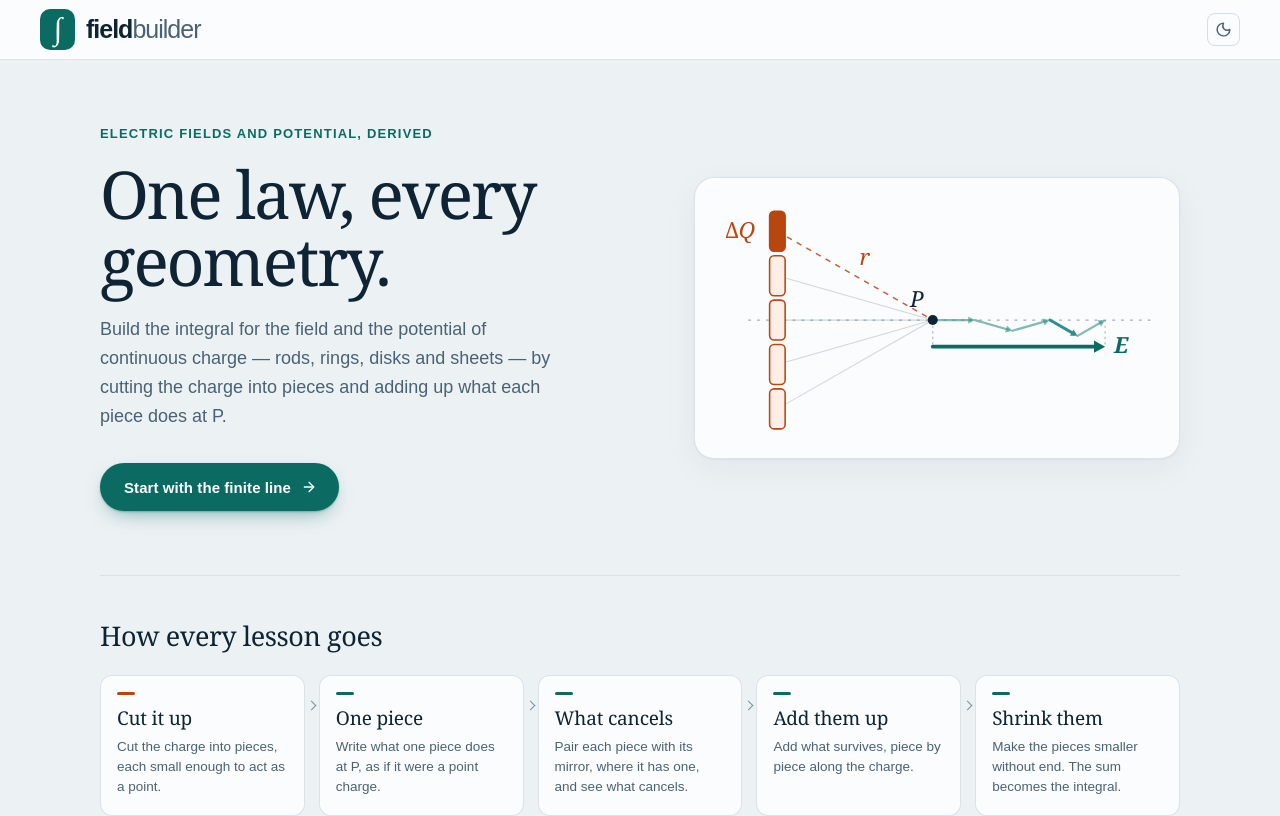
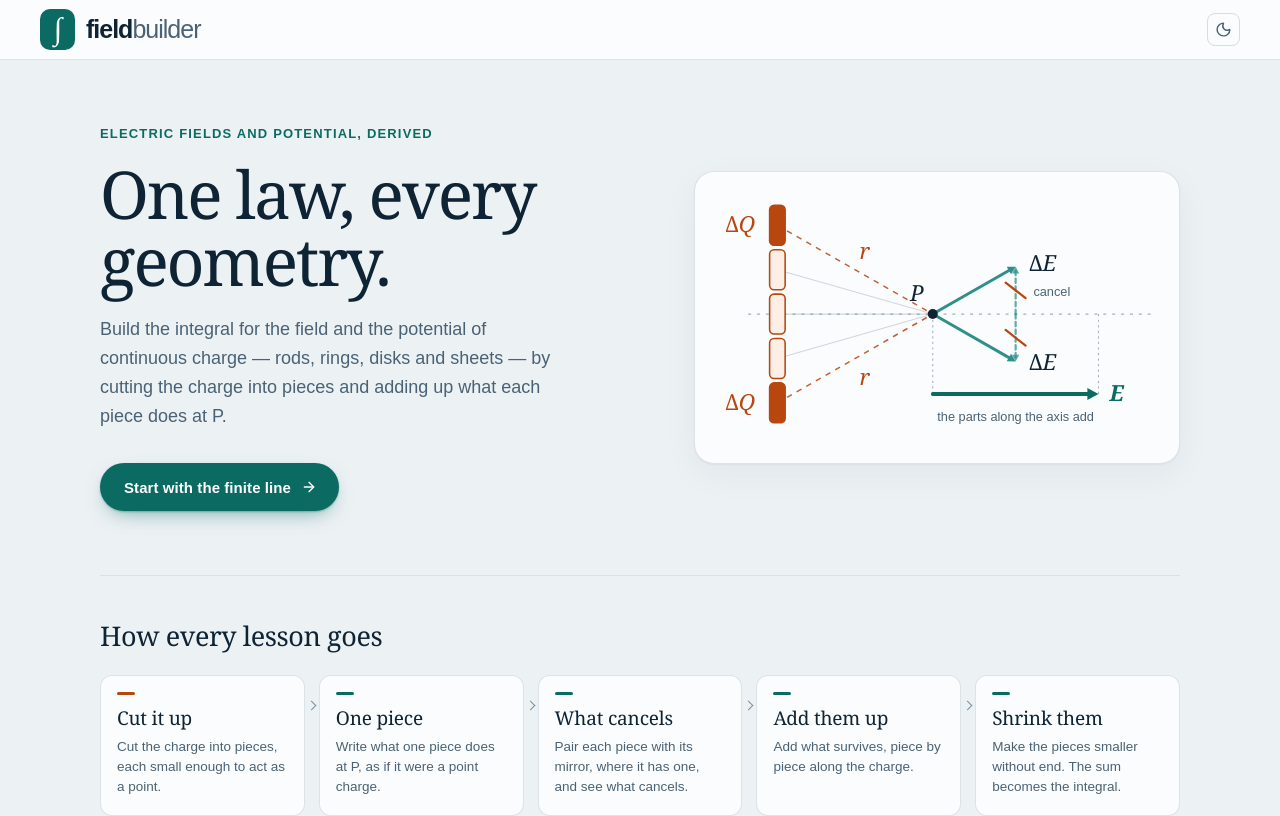
Before and after one commit to malekTheCoder/field-builder, a React (Vite) app: page / in a window 1280 px wide. Shown: the top 816 px of the page. Built offline with nearby package versions, Linux system fonts and the light colour scheme.

Commit message:
Home: the cover shows the pair's cross parts cancel and their axis parts add to E
Co-Authored-By: Claude Opus 5.5 <noreply@anthropic.com>

```diff
--- a/src/home/Home.tsx
+++ b/src/home/Home.tsx
@@ -50,32 +50,46 @@ const STEPS:{name:string;text:string}[]=[
  {name:'Add them up',text:'Add what survives, piece by piece along the charge.'},
  {name:'Shrink them',text:'Make the pieces smaller without end. The sum becomes the integral.'}];
 
-/** The picture the site is about, drawn once: a rod cut into pieces, one piece and its distance to P, and the
- * arrows of every piece added tip to tail at P -- the middle piece first, then each mirror pair, so the sum is
- * back on the axis after every pair, as the lessons add them -- with the field they make, E, beneath. To
- * scale: each piece's arrow falls off as the inverse square of its distance, so even the cover says nothing
- * that is not so. */
+/** The picture the site is about, drawn once: a rod cut into pieces, and the argument of every lesson in one
+ * frame. The top piece and its mirror at the bottom are the same distance from P, so their arrows there are
+ * the same length: their up and down parts are equal and opposite, and cancel; their parts along the axis
+ * point the same way, and add -- and adding every such pair is the field E, drawn beneath. It replaced a
+ * tip-to-tail chain of all five arrows, which zigzagged and said nothing about cancelling. */
 function Cover(){
- const P={x:226,y:150},rod=86,pieces=[70,110,150,190,230],chosen=0,unit=38,order=[2,1,3,0,4];
- const arrows=pieces.map(y=>{const dx=P.x-rod,dy=P.y-y,r=Math.hypot(dx,dy),len=unit*(dx/r)**2;return {ux:dx/r,uy:dy/r,len}});
- const head=(x:number,y:number,ux:number,uy:number,s:number)=>`M${x} ${y}L${x-ux*s-uy*s*.55} ${y-uy*s+ux*s*.55}L${x-ux*s+uy*s*.55} ${y-uy*s-ux*s*.55}Z`;
- const arrow=(x0:number,y0:number,ux:number,uy:number,len:number,key:string|number,cls:string,s:number)=>{const x=x0+ux*len,y=y0+uy*len;return <g key={key} className={cls}><path d={`M${x0} ${y0}L${x-ux*s*.6} ${y-uy*s*.6}`}/><path className="home-head" d={head(x,y,ux,uy,s)}/></g>};
- let at={x:P.x,y:P.y};
- const chain=order.map(i=>{const a=arrows[i],from=at;at={x:from.x+a.ux*a.len,y:from.y+a.uy*a.len};return arrow(from.x,from.y,a.ux,a.uy,a.len,i,'home-part'+(i===chosen?' is-chosen':''),6)});
- const net=at.x-P.x,below=24;
- return <svg className="home-cover" viewBox="28 40 404 222" aria-hidden="true">
+ const P={x:226,y:150},rod=86,pieces=[70,110,150,190,230],top=0,bottom=4,L=86;
+ const dx=P.x-rod,dy=P.y-pieces[top],r=Math.hypot(dx,dy),ux=dx/r,uy=dy/r;
+ const along=L*ux,across=L*uy,E=2*along,below=72;
+ const head=(x:number,y:number,hx:number,hy:number,s:number)=>`M${x} ${y}L${x-hx*s-hy*s*.55} ${y-hy*s+hx*s*.55}L${x-hx*s+hy*s*.55} ${y-hy*s-hx*s*.55}Z`;
+ const arrow=(x0:number,y0:number,hx:number,hy:number,len:number,cls:string,s:number)=>{const x=x0+hx*len,y=y0+hy*len;return <g className={cls}><path d={`M${x0} ${y0}L${x-hx*s*.6} ${y-hy*s*.6}`}/><path className="home-head" d={head(x,y,hx,hy,s)}/></g>};
+ const kx=P.x+along;
+ return <svg className="home-cover" viewBox="28 40 404 232" aria-hidden="true">
   <line className="home-axis" x1={rod-26} y1={P.y} x2={428} y2={P.y}/>
-  {pieces.map((y,i)=>i!==chosen&&<line key={i} className="home-ray" x1={rod} y1={y} x2={P.x} y2={P.y}/>)}
-  <line className="home-ray is-chosen" x1={rod} y1={pieces[chosen]} x2={P.x} y2={P.y}/>
-  <text className="home-label home-r" x={(rod+P.x)/2+4} y={(pieces[chosen]+P.y)/2-10}>r</text>
-  {pieces.map((y,i)=><rect key={i} className={'home-piece'+(i===chosen?' is-chosen':'')} x={rod-7} y={y-18} width={14} height={36} rx={4}/>)}
-  <text className="home-label home-dq" x={rod-20} y={pieces[chosen]+6} textAnchor="end"><tspan className="is-upright">Δ</tspan>Q</text>
-  {chain}
-  <line className="home-tie" x1={P.x} y1={P.y} x2={P.x} y2={P.y+below}/><line className="home-tie" x1={at.x} y1={at.y} x2={at.x} y2={P.y+below}/>
-  {arrow(P.x,P.y+below,1,0,net,'net','home-net',10)}
+  {pieces.map((y,i)=>i!==top&&i!==bottom&&<line key={i} className="home-ray" x1={rod} y1={y} x2={P.x} y2={P.y}/>)}
+  <line className="home-ray is-chosen" x1={rod} y1={pieces[top]} x2={P.x} y2={P.y}/>
+  <line className="home-ray is-chosen" x1={rod} y1={pieces[bottom]} x2={P.x} y2={P.y}/>
+  <text className="home-label home-r" x={(rod+P.x)/2+4} y={(pieces[top]+P.y)/2-10}>r</text>
+  <text className="home-label home-r" x={(rod+P.x)/2+4} y={(pieces[bottom]+P.y)/2+24}>r</text>
+  {pieces.map((y,i)=><rect key={i} className={'home-piece'+(i===top||i===bottom?' is-chosen':'')} x={rod-7} y={y-18} width={14} height={36} rx={4}/>)}
+  <text className="home-label home-dq" x={rod-20} y={pieces[top]+6} textAnchor="end"><tspan className="is-upright">Δ</tspan>Q</text>
+  <text className="home-label home-dq" x={rod-20} y={pieces[bottom]+6} textAnchor="end"><tspan className="is-upright">Δ</tspan>Q</text>
+  {/* Each piece's arrow at P: the top piece's leans down, its mirror's leans up. */}
+  {arrow(P.x,P.y,ux,uy,L,'home-part is-chosen',7)}
+  {arrow(P.x,P.y,ux,-uy,L,'home-part is-chosen',7)}
+  {/* Their parts across the axis: equal, opposite, struck through -- they cancel. */}
+  {arrow(kx,P.y,0,1,across,'home-cancel',6)}
+  {arrow(kx,P.y,0,-1,across,'home-cancel',6)}
+  <line className="home-strike" x1={kx-9} y1={P.y-across/2-7} x2={kx+9} y2={P.y-across/2+7}/>
+  <line className="home-strike" x1={kx-9} y1={P.y+across/2-7} x2={kx+9} y2={P.y+across/2+7}/>
+  <text className="home-note" x={kx+16} y={P.y-across/2+5}>cancel</text>
+  <text className="home-label home-de" x={kx+12} y={P.y+across+8}><tspan className="is-upright">Δ</tspan>E</text>
+  <text className="home-label home-de" x={kx+12} y={P.y-across+4}><tspan className="is-upright">Δ</tspan>E</text>
+  {/* Their parts along the axis add: two of them, laid end to end, is this pair's share of E. */}
+  <line className="home-tie" x1={P.x} y1={P.y} x2={P.x} y2={P.y+below}/><line className="home-tie" x1={P.x+E} y1={P.y} x2={P.x+E} y2={P.y+below}/>
+  {arrow(P.x,P.y+below,1,0,E,'home-net',10)}
+  <text className="home-note" x={P.x+E/2} y={P.y+below+24} textAnchor="middle">the parts along the axis add</text>
   <circle className="home-p" cx={P.x} cy={P.y} r={4.5}/>
   <text className="home-label" x={P.x-8} y={P.y-12} textAnchor="end">P</text>
-  <text className="home-label home-e" x={P.x+net+8} y={P.y+below+6}>E</text>
+  <text className="home-label home-e" x={P.x+E+10} y={P.y+below+6}>E</text>
  </svg>;
 }
 
--- a/src/home/home.css
+++ b/src/home/home.css
@@ -51,6 +51,12 @@
 .home-part path{stroke:var(--contribution);stroke-width:2;stroke-linecap:round;fill:none;opacity:.6}
 .home-part .home-head{fill:var(--contribution);stroke:none}
 .home-part.is-chosen path{stroke-width:2.6;opacity:1}
+.home-cancel path{stroke:var(--contribution);stroke-width:2;stroke-dasharray:4 3;stroke-linecap:round;fill:none;opacity:.75}
+.home-cancel .home-head{fill:var(--contribution);stroke:none;opacity:.75}
+.home-strike{stroke:var(--charge);stroke-width:2;stroke-linecap:round}
+.home-note{font-family:var(--font-geist-sans),system-ui,sans-serif;font-size:11.5px;fill:var(--muted-foreground)}
+@media (max-width:520px){.home-note{font-size:14px}}
+.home-de{font-size:17px;fill:var(--contribution)}
 .home-tie{stroke:var(--ghost);stroke-width:1;stroke-dasharray:2 3;opacity:.6}
 .home-net path{stroke:var(--field);stroke-width:3.4;stroke-linecap:round;fill:none}
 .home-net .home-head{fill:var(--field);stroke:none}
```
